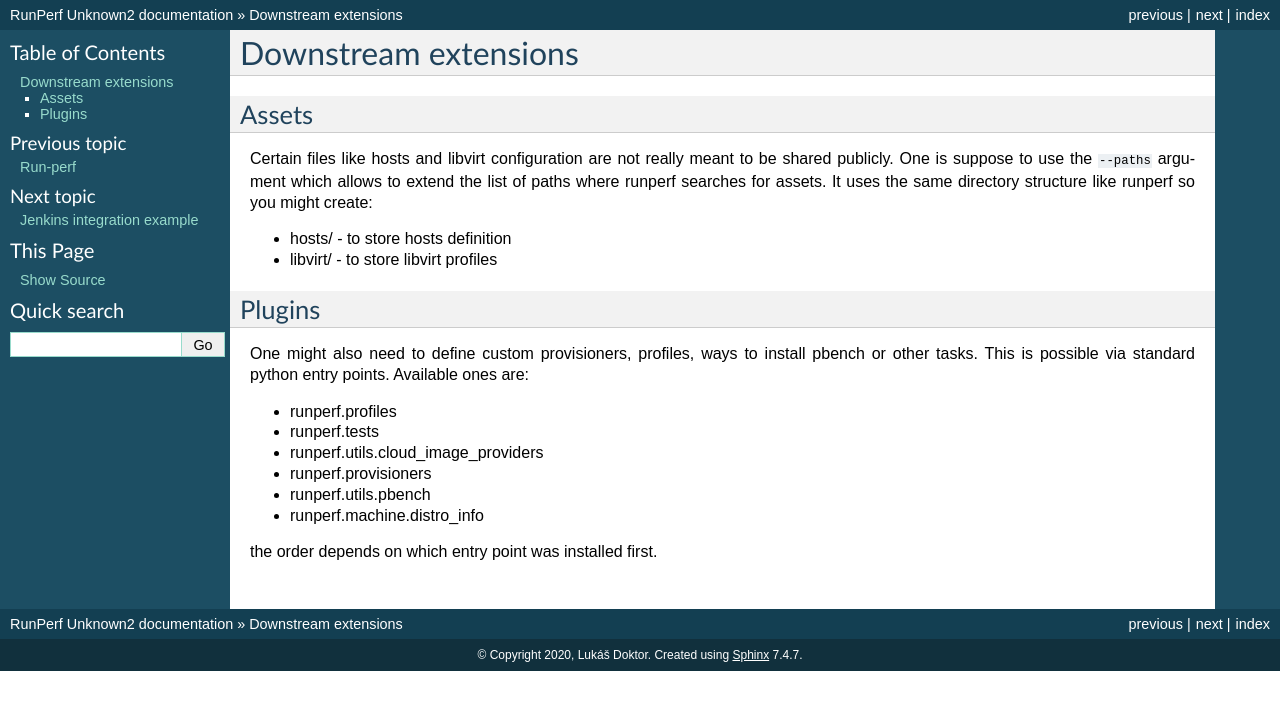
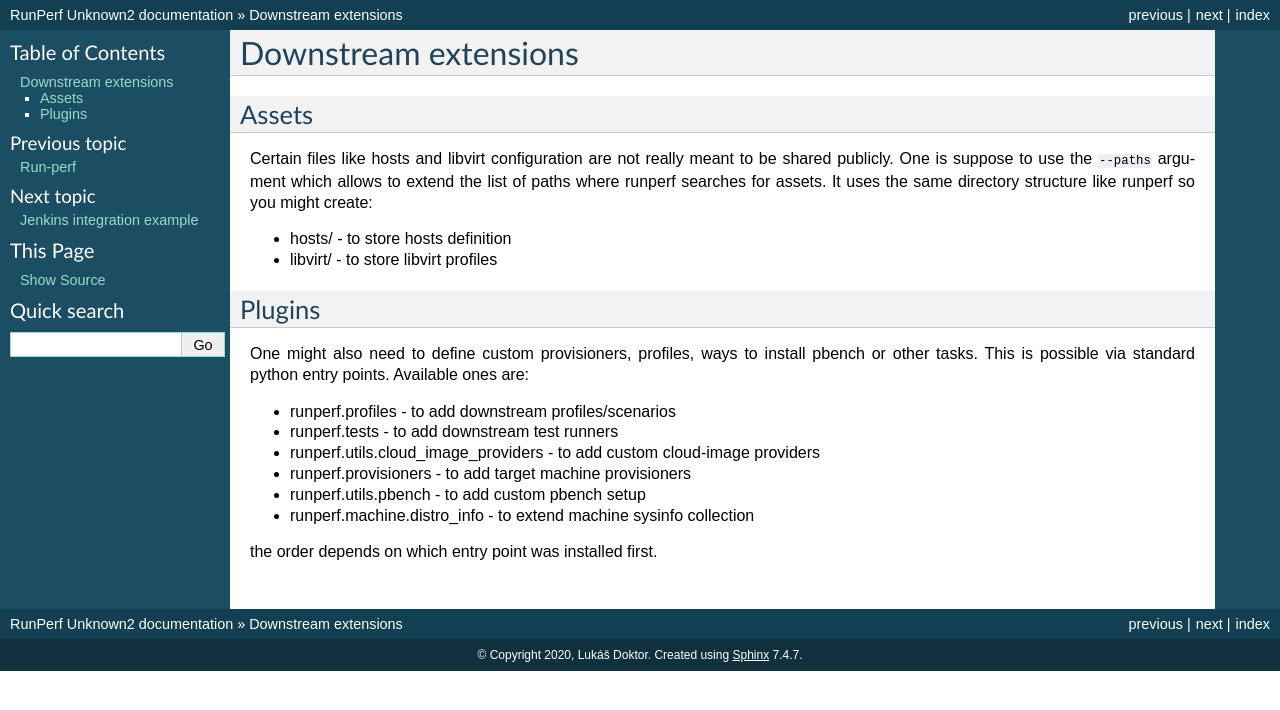
Before and after one commit to distributed-system-analysis/run-perf, a Sphinx documentation site: the page built from docs/source/downstream.rst, in a window 1280 px wide. Shown: the top 710 px of the page. Built offline with Sphinx 7.4.7, drawn with Linux system fonts in a browser that asks for light colours; pages that are not in the unit, such as notebooks, are missing from menus; the version number could not be read and is left out.

Commit message:
docs: Describe entry-points in the documentation
Signed-off-by: Lukáš Doktor <ldoktor@redhat.com>

```diff
--- a/docs/source/downstream.rst
+++ b/docs/source/downstream.rst
@@ -22,11 +22,11 @@ One might also need to define custom provisioners, profiles, ways to install
 pbench or other tasks. This is possible via standard python entry points.
 Available ones are:
 
-* runperf.profiles
-* runperf.tests
-* runperf.utils.cloud_image_providers
-* runperf.provisioners
-* runperf.utils.pbench
-* runperf.machine.distro_info
+* runperf.profiles - to add downstream profiles/scenarios
+* runperf.tests - to add downstream test runners
+* runperf.utils.cloud_image_providers - to add custom cloud-image providers
+* runperf.provisioners - to add target machine provisioners
+* runperf.utils.pbench - to add custom pbench setup
+* runperf.machine.distro_info - to extend machine sysinfo collection
 
 the order depends on which entry point was installed first.
```
